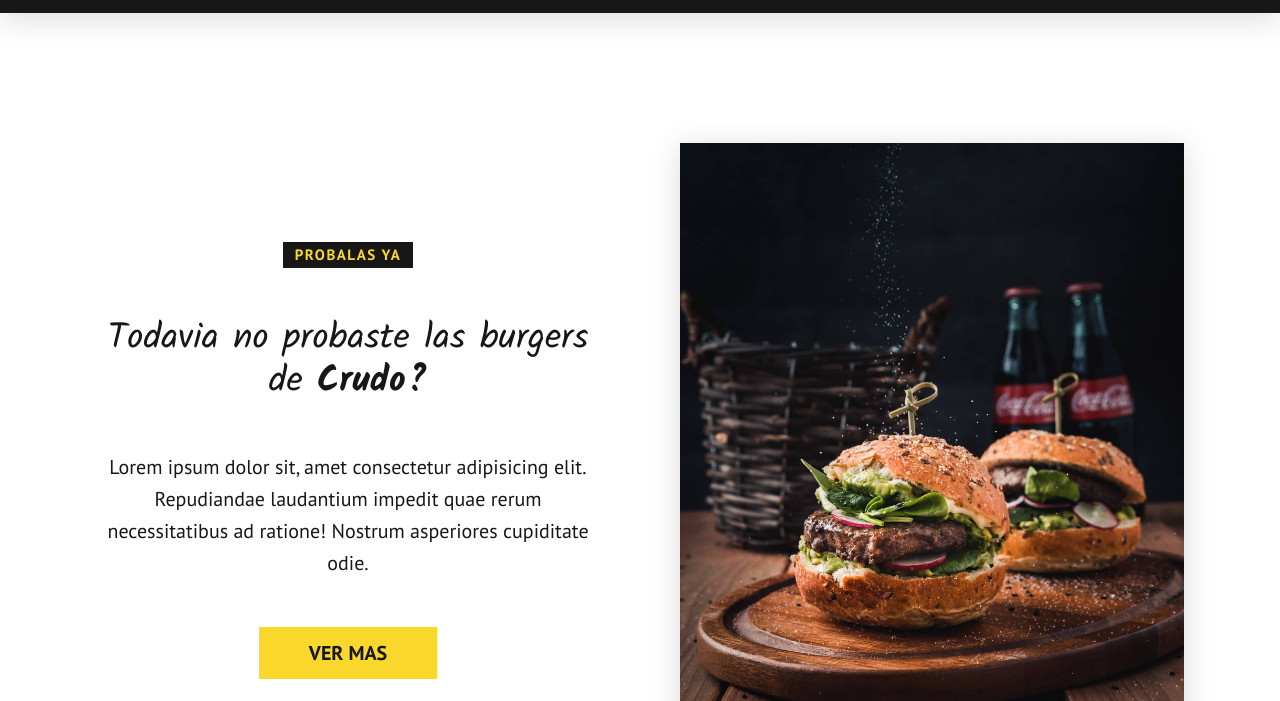
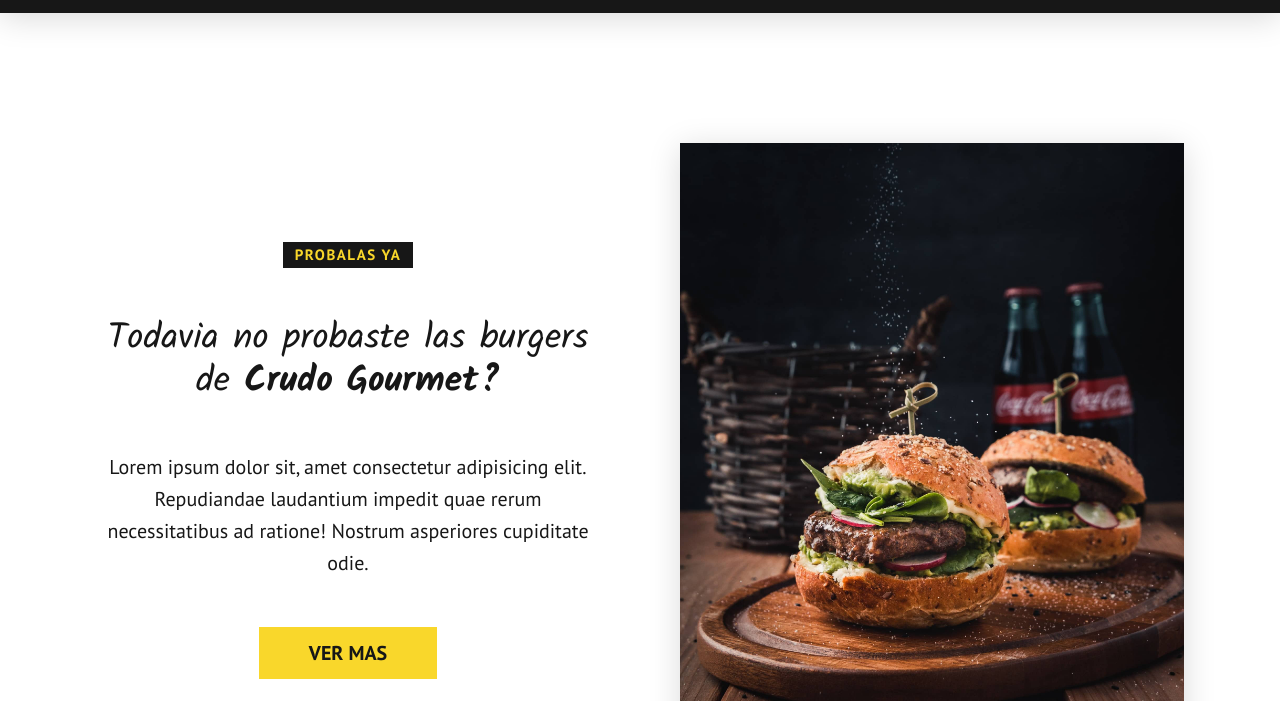
Before and after one commit to valentepablo/crudo-gourmet, a plain HTML site: page index.html in a window 1280 px wide. Shown: the part 99-800 px from the top of the page. Drawn offline with Linux system fonts and the light colour scheme.

Commit message:
Update index.html

```diff
--- a/index.html
+++ b/index.html
@@ -32,7 +32,7 @@
                     <div class="flex a-center">
                         <div class="flow-content flow-content--large">
                             <h1 class="section-title">Probalas ya</h1>
-                            <p class="h2 fw-400 section-subtitle">Todavia no probaste las burgers de <b>Crudo?</b></p>
+                            <p class="h2 fw-400 section-subtitle">Todavia no probaste las burgers de <b>Crudo Gourmet?</b></p>
                             <p>Lorem ipsum dolor sit, amet consectetur adipisicing elit. Repudiandae laudantium impedit quae rerum necessitatibus ad ratione! Nostrum asperiores cupiditate odie.</p>
                             <a href="#" class="btn">Ver mas</a>
                         </div>
```
